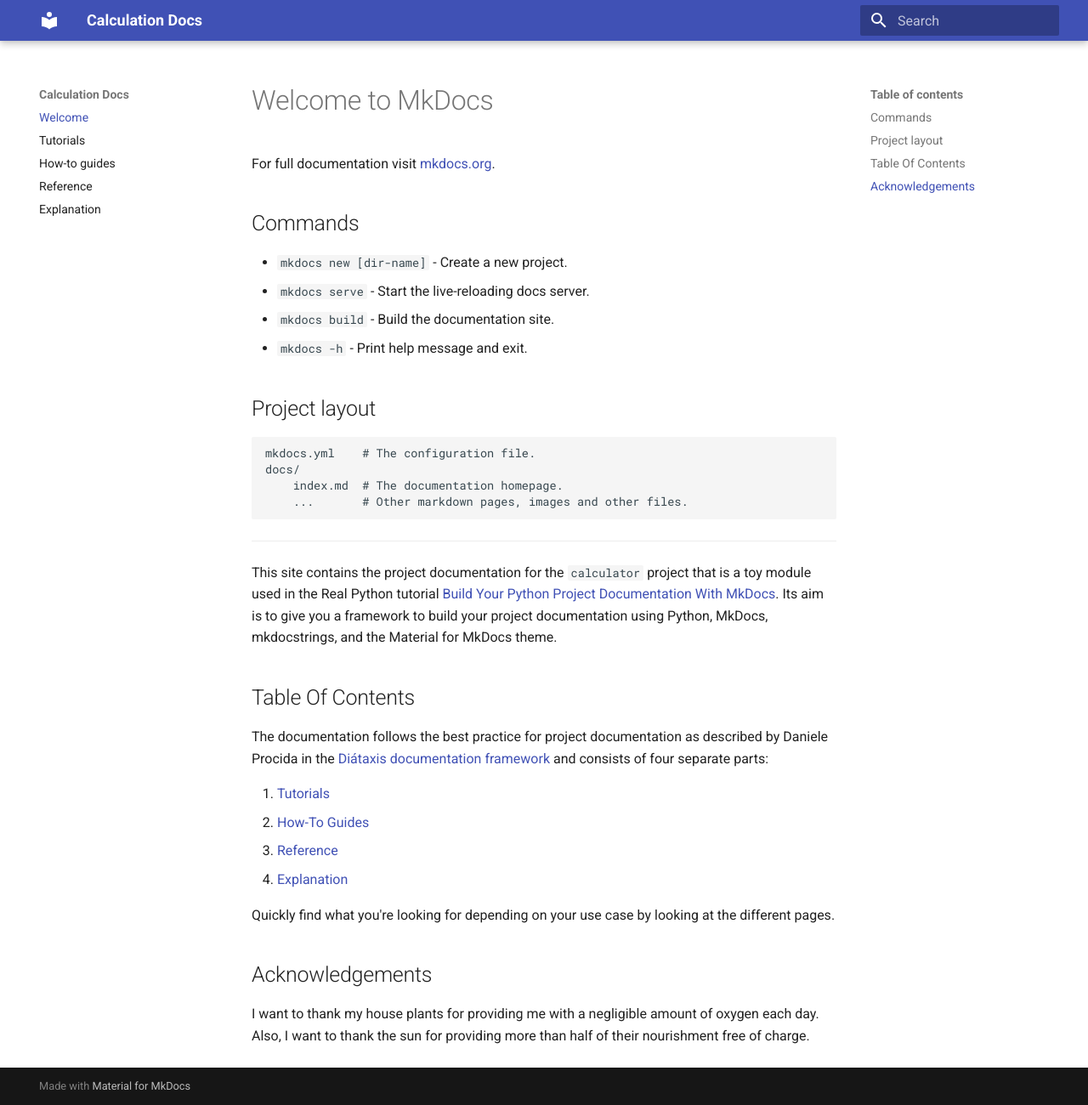
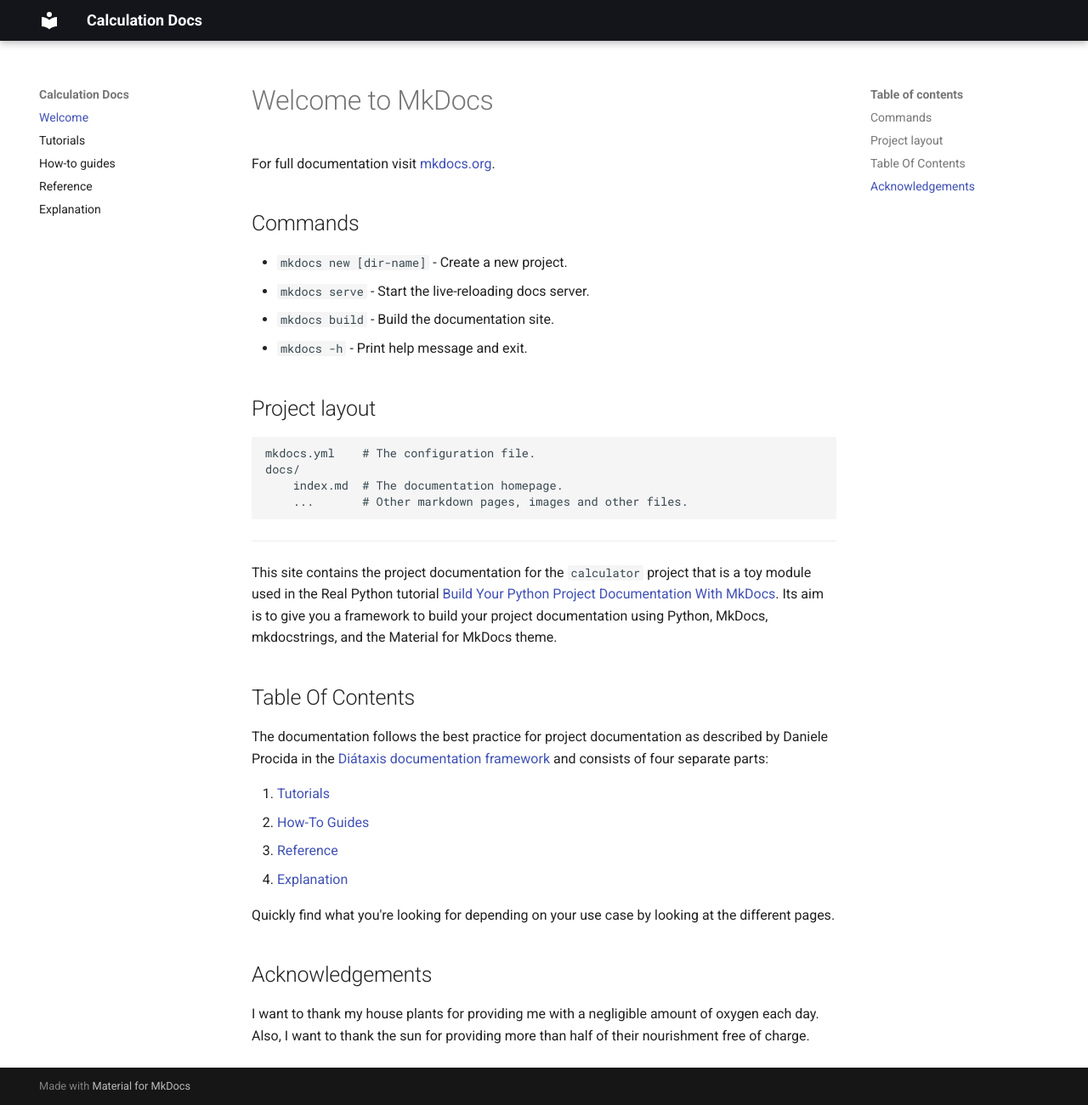
Before and after one commit to tomasurdiales/DataScienceCookBook, an MkDocs documentation site: the page built from docs/index.md, in a window 1280 px wide and 1300 px high. Shown: the whole window at 85% size. Built offline with MkDocs 1.6.1 and Material for MkDocs 9.7.7, drawn with Linux system fonts in a browser that asks for light colours.

Commit message:
Update MkDocs configuration with new theme palette and add mkdocstrings plugin

```diff
--- a/mkdocs.yml
+++ b/mkdocs.yml
@@ -2,6 +2,13 @@
 
 theme:
   name: "material"
+  palette:
+    primary: "black"
+    accent: "light grey"
+    background: "white"
+
+plugins:
+  - mkdocstrings
 
 nav:
   - Welcome: index.md
```
